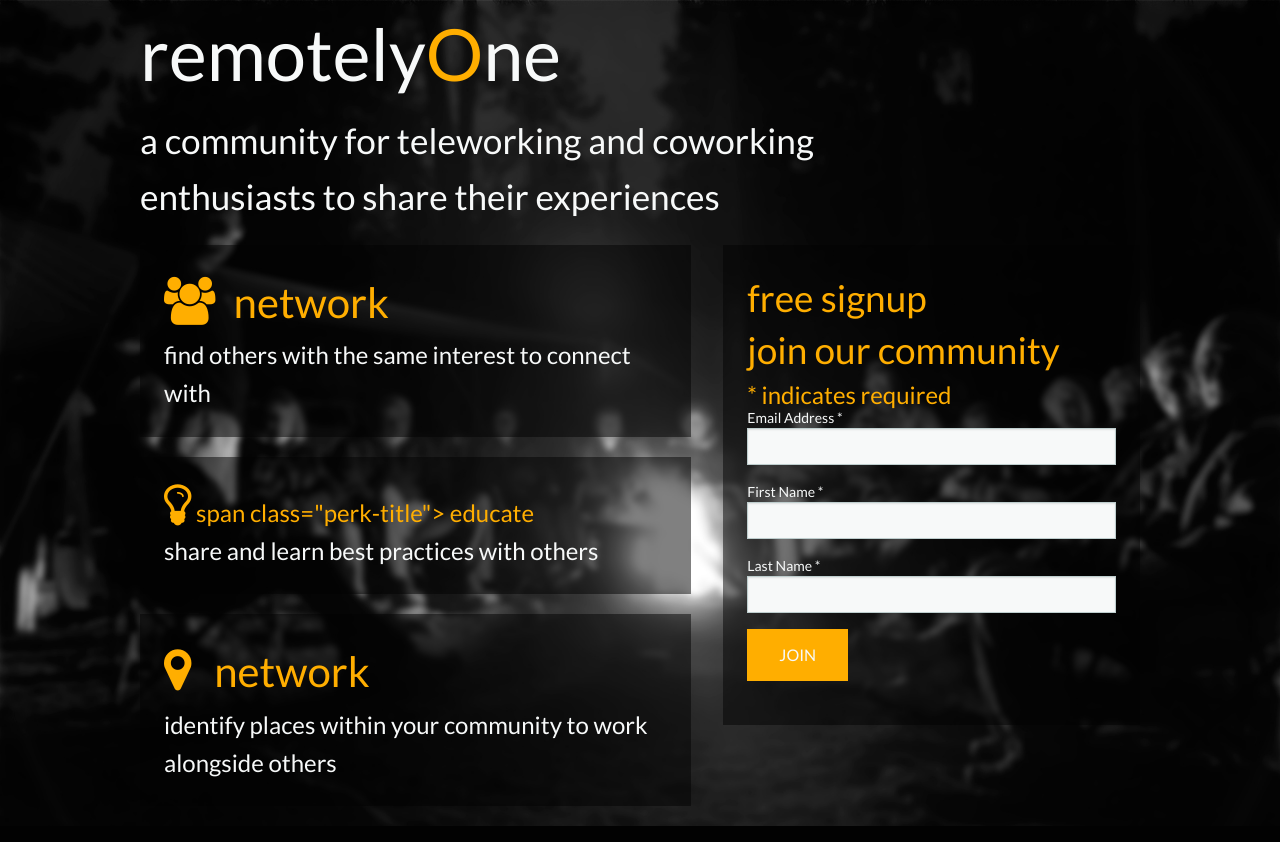
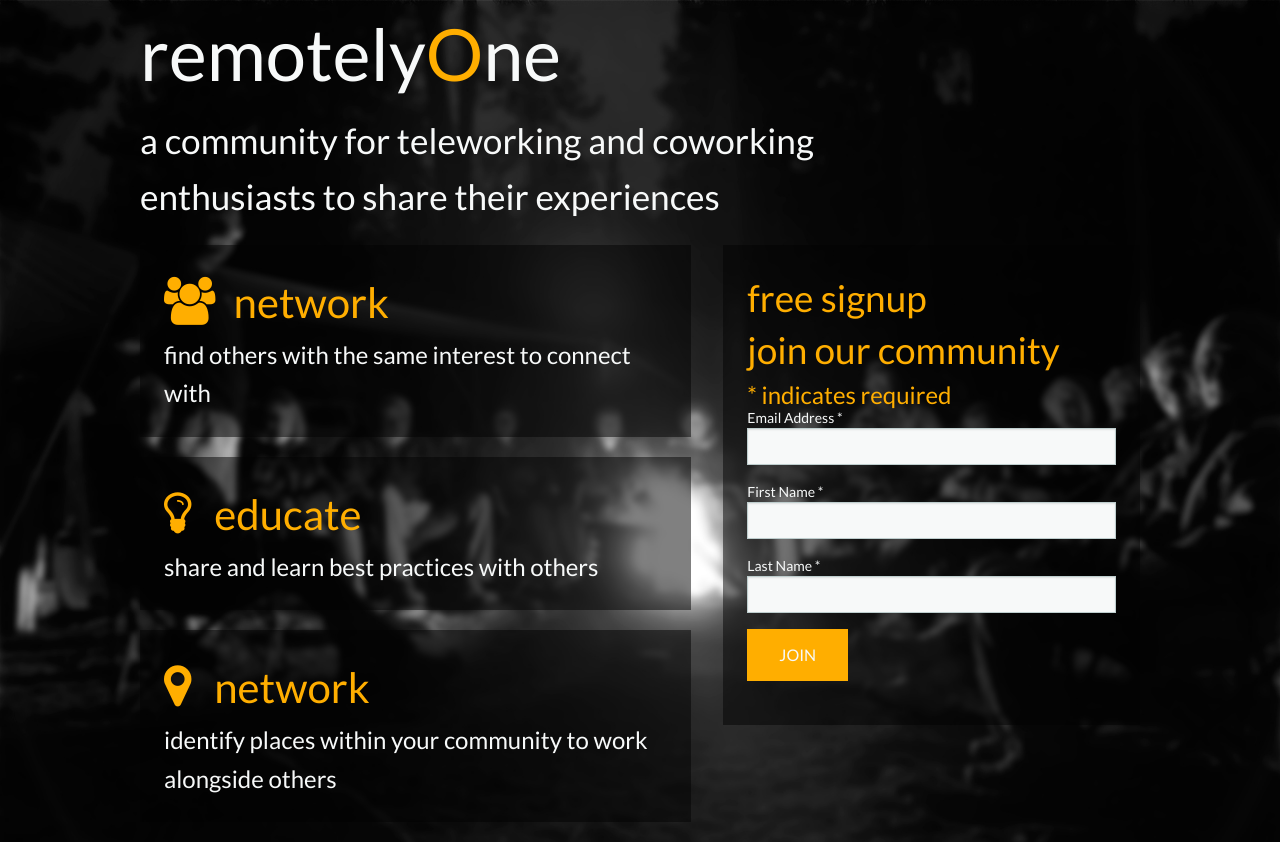
Before and after one commit to blendmeinc/remotelyone.github.io, a website: page index.html in a window 1280 px wide. Drawn offline with nearby package versions, Linux system fonts and the light colour scheme.

Commit message:
fixed missing span class

```diff
--- a/index.html
+++ b/index.html
@@ -87,7 +87,7 @@
 
           <li>
             <p><span class="o"><i class="fa fa-lightbulb-o fa-2x"></i>
-              span class="perk-title">&nbsp;educate</span></span><br> share and learn best practices with others</p>
+              <span class="perk-title">&nbsp;educate</span></span><br> share and learn best practices with others</p>
           </li>
 
           <li>
```
